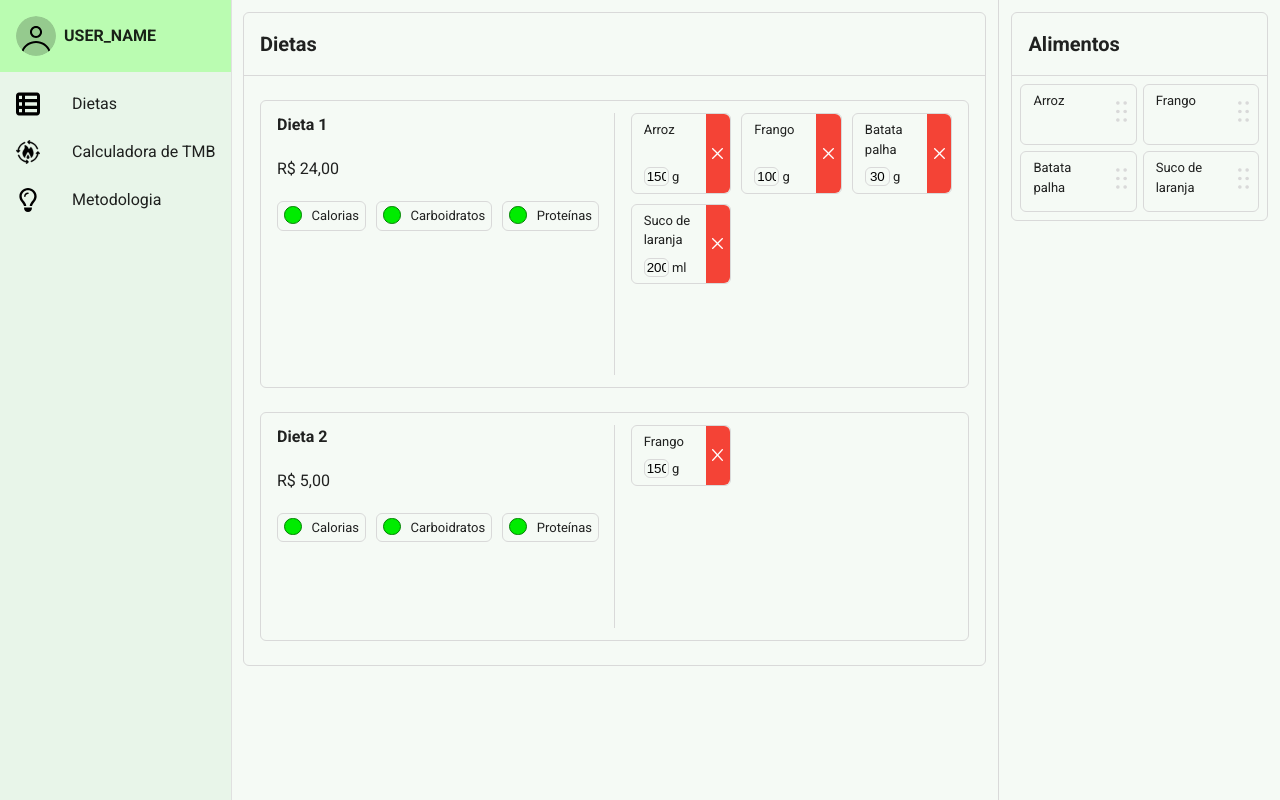
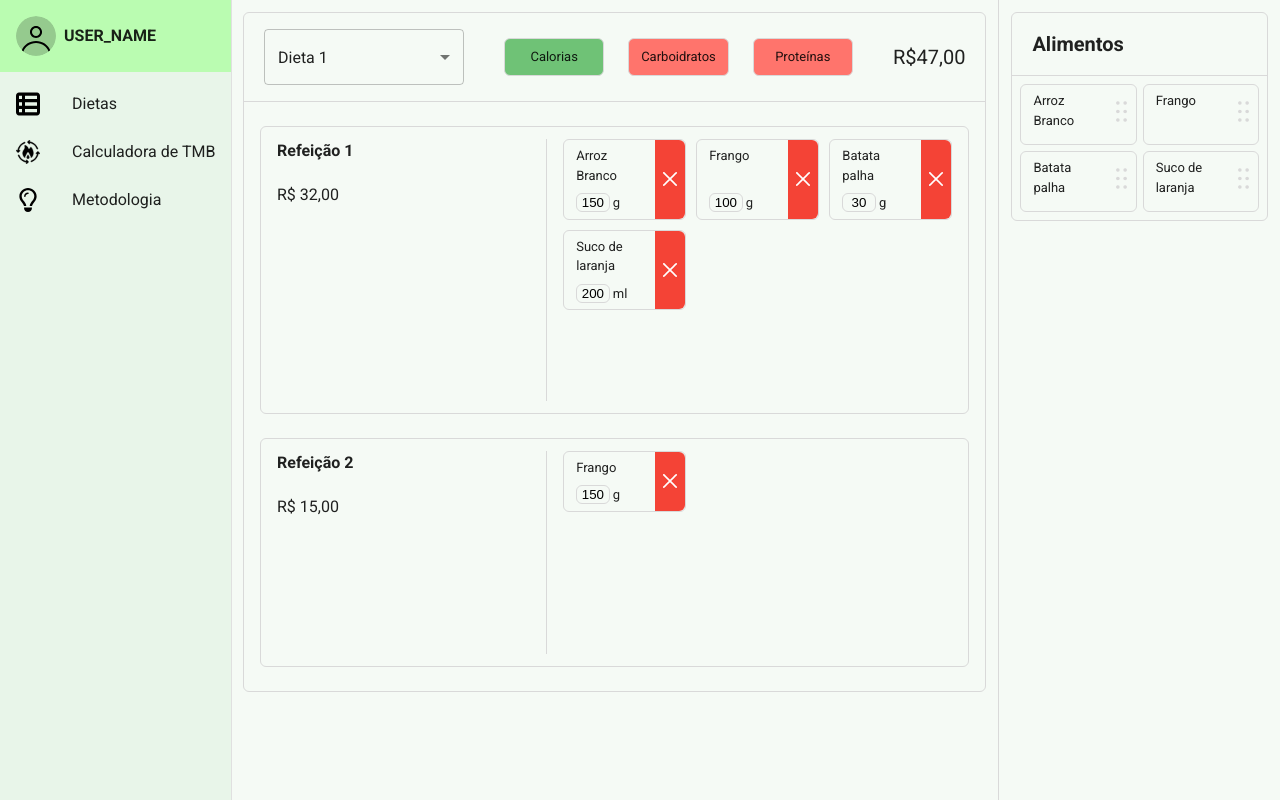
Before and after one commit to Daniel-P-Lima/macrofinds, a React (Create React App) app in the folder macrofinds-frontend/: page / in a window 1280 px wide. Built offline with nearby package versions, Linux system fonts and the light colour scheme.

Commit message:
Mainpage com dietas e refeições && cálculo de cal, prot e carb implementados

```diff
--- a/macrofinds-frontend/src/pages/UserData/UserData.css
+++ b/macrofinds-frontend/src/pages/UserData/UserData.css
@@ -15,12 +15,10 @@
 .main-container {
     display: flex;
     align-items: center;
-    justify-content: center;
     flex-direction: column;
     border: solid 0.1px #D9D9D9;
     border-radius: 5px;
     width: 100%;
-    min-height: 100%;
 }
 
 .main {
--- a/macrofinds-frontend/src/pages/main/Main.css
+++ b/macrofinds-frontend/src/pages/main/Main.css
@@ -32,10 +32,41 @@
 }
 
 .dietas-box-header{
-    padding: 16px 0;
-    padding-left: 16px;
+    display: flex;
+    gap: 10px;
+    padding: 16px 20px;
     border-bottom: 1px solid #D9D9D9;
     font-size: 1.25em;
+}
+
+.dietas-box-header-left{
+    flex: 0 0 fit-content;
+}
+
+.dietas-box-header-mid{
+    flex: 1 1 auto;
+    display: flex;
+    align-items: center;
+    justify-content: center;
+    gap: 24px;
+}
+
+.dietas-box-header-right{
+    flex: 0 0 fit-content;
+    text-align: right;
+    align-content: center;
+}
+
+.value-box{
+    display: flex;
+    flex: 0 0 100px;
+    padding: 8px 12px;
+    gap: 10px;
+    font-size: small;
+    height: fit-content;
+    justify-content: center;
+    -webkit-transition: 0.5s;
+    transition: 0.5s;
 }
 
 .section{
@@ -65,27 +96,6 @@
 .left-section-values{
     display: flex;
     gap: 10px;
-}
-
-.value-box{
-    display: flex;
-    flex: 1 1 auto;
-    padding: 4px 6px;
-    gap: 10px;
-    font-size: small;
-}
-
-.value-box-circle{
-    aspect-ratio: 1 / 1;
-    height: 90%;
-    width: auto;
-
-    background-color: rgb(0, 236, 0);
-    border: 1px solid green ;
-    border-radius: 50%;
-
-    -webkit-transition: 0.5s;
-    transition: 0.5s;
 }
 
 .right-section{
@@ -209,14 +219,22 @@
     gap: 6px;
 }
 
-/*@media only screen and (max-width: 1595px){
-    .right-column-content{
-        grid-template-columns: repeat(1, 1fr);
+@media only screen and (max-width: 1535px){
+    .left-section{
+        width: 40%;
+    }
+
+    .right-section{
+        width: 60%;
     }
 }
 
-@media only screen and (max-width: 1280px){
+@media only screen and (max-width: 1095px){
     .right-section{
         grid-template-columns: repeat(2, 1fr);
     }
-}*/
+
+    .right-column-content{
+        grid-template-columns: 1fr;
+    }
+}
--- a/macrofinds-frontend/src/pages/main/Main.jsx
+++ b/macrofinds-frontend/src/pages/main/Main.jsx
@@ -4,29 +4,109 @@ import Section from "./components/Section"
 import Navbar from "../../assets/Navbar/Navbar"
 import DraggableFood from "./components/DraggableFood"
 import { DndContext } from "@dnd-kit/core"
+import { MenuItem, FormControl, Select, Box } from '@mui/material';
 
 export default function Main(){
   const [dietInfo, setDietInfo] = useState([]);
   const [foodInfo, setFoodInfo] = useState([]);
   const [draggingElement, setDraggingElement] = useState(null);
+  const [selectedDiet, setSelectedDiet] = useState(0);
+  const [userData, setUserData] = useState({});
+  const [neededConsumption, setNeededConsumption] = useState([]);
 
   useEffect(() => {
     setDietInfo([{name: "Dieta 1",
-                  price: "24,00",
+                  plates: [{name: "Refeição 1",
                             food: [{id: 0, amount: 150}, {id: 1, amount: 100}, {id: 2, amount: 30}, {id: 3, amount: 200}]
                            },
+                           {name: "Refeição 2",
+                            food: [{id: 1, amount: 150}]
+                           }]
+                 },
                  {name: "Dieta 2",
-                  price: "5,00",
-                  food: [{id: 1, amount: 150}]
-                 }])
+                  plates: [{name: "Refeição 1",
+                            food: [{id: 1, amount: 100}]
+                           },
+                           {name: "Refeição 2",
+                            food: [{id: 0, amount: 150}, {id: 1, amount: 100}, {id: 2, amount: 30}, {id: 3, amount: 200}]
+                           }]
+                 }
+                ])
   }, []);
 
   useEffect(() => {
-    setFoodInfo([{id: 0, name: "Arroz", unit: "g"},
-                 {id: 1, name: "Frango", unit: "g"},
-                 {id: 2, name: "Batata palha", unit: "g"},
-                 {id: 3, name: "Suco de laranja", unit: "ml"}])
+    setFoodInfo([{id: 0, name: "Arroz Branco", unit: "g", price: 0.07, cal: 3590, prot: 0.06, carb: 0.798},
+                 {id: 1, name: "Frango", unit: "g", price: 0.1, cal: 2390, prot: 0.27, carb: 0},
+                 {id: 2, name: "Batata palha", unit: "g", price: 0.05, cal: 730, prot: 0.018, carb: 0.16},
+                 {id: 3, name: "Suco de laranja", unit: "ml", price: 0.05, cal: 470, prot: 0.007, carb: 0.103}])
   }, []);
+
+  useEffect(() => {
+    setUserData({
+      peso: 54,
+      altura: 173,
+      sexo: "M",
+      intensidade: "M",
+      idade: 20,
+      objetivo: "M"
+    });
+    /*fetch('http://localhost:5000/usuario/1')
+      .then(res => res.json())
+      .then(data => {
+        setUserData({
+            peso: data.peso_usuario || '',
+            altura: data.altura_usuario || '',
+            sexo: data.sexo_usuario || '',
+            intensidade: data.tipo_atividade_fisica || '',
+            idade: data.idade_usuario || '',
+            objetivo: data.obj_usuario || ''
+        });
+      }
+    );*/
+  }, []);
+
+  useEffect(() => {
+    const peso = parseFloat(userData.peso);
+    const altura = parseFloat(userData.altura);
+    const idade = parseFloat(userData.idade);
+
+    let resultado = 0;
+    if (userData.sexo === 'M') {
+      resultado = 66 + 13.7 * peso + 5 * altura - 6.8 * idade;
+    } else if (userData.sexo === 'F') {
+      resultado = 655 + 9.6 * peso + 1.7 * altura - 4.7 * idade;
+    }
+
+    let fator = 1;
+    if (userData.intensidade === 'N') fator = 1.2;
+    else if (userData.intensidade === 'M') fator = 1.35;
+    else if (userData.intensidade === 'I') fator = 1.45;
+
+    const tmbFinal = resultado * fator;
+
+    let calcProteinas, calcCarboidratos;
+    //prot e carbos calculo de acordo com o objetivo
+    if (userData.objetivo === 'B') {
+        calcProteinas = peso * 2.2; // 2.2g por kg de peso
+        calcCarboidratos = peso * 5; // 5g por kg de peso
+    } else if (userData.objetivo === 'C') {
+        calcProteinas = peso * 2.5; // 2.5g por kg de peso
+        calcCarboidratos = peso * 3; // 3g por kg de peso
+    } else if (userData.objetivo === 'M') {
+        calcProteinas = peso * 2; // 2g por kg de peso
+        calcCarboidratos = peso * 4; // 4g por kg de peso
+    }
+
+    setNeededConsumption([tmbFinal, calcProteinas, calcCarboidratos]);
+  }, [userData]);
+
+  function colorByPercentage(value, total){
+    const percentage = value / total;
+
+    if(percentage >= 1) return "#6fc276"
+    else if(percentage >= 0.75) return "#ffee8c"
+    else return "#ff746c"
+  }
 
   function handleDragEnd(event){
     const {active, over} = event
@@ -37,13 +117,19 @@ export default function Main(){
     const newFood = {id: active.id, amount: 0}
 
     setDietInfo(() =>
-      dietInfo.map((diet) =>
-        diet.name === overName && diet.food.length < 9 && !diet.food.some((food) => food.id === newFood.id)
+      dietInfo.map((diet, i) =>
+        i === selectedDiet
         ? {
             ...diet,
-              food: [...diet.food, newFood]
+            plates: diet.plates.map((ref) =>
+              ref.name === overName && ref.food.length < 9 && !ref.food.some((food) => food.id === newFood.id)
+              ? {
+                  ...ref,
+                  food: [...ref.food, newFood]
                 }
-          : diet
+              : ref
+            )
+          } : diet
       )
     )
 
@@ -60,26 +146,36 @@ export default function Main(){
     setDraggingElement(active.id)
   }
 
-  function removeFoodFromDiet(dietName, foodId){
+  function removeFoodFromDiet(refName, foodId){
     setDietInfo(() =>
-      dietInfo.map((diet) =>
-        diet.name === dietName
+      dietInfo.map((diet, i) =>
+        i === selectedDiet
         ? {
             ...diet,
-              food: diet.food.filter(food => food.id !== foodId)
+            plates: diet.plates.map((ref) =>
+              ref.name === refName
+              ? {
+                  ...ref,
+                  food: ref.food.filter(food => food.id !== foodId)
                 }
-          : diet
+              : ref
+            )
+          } : diet
       )
     )
   }
 
-  function setFoodAmount(dietName, foodId, newAmount){
+  function setFoodAmount(refName, foodId, newAmount){
     setDietInfo(() =>
-      dietInfo.map((diet) =>
-        diet.name === dietName
+      dietInfo.map((diet, i) =>
+        i === selectedDiet
         ? {
             ...diet,
-              food: diet.food.map(food =>
+            plates: diet.plates.map((ref) =>
+              ref.name === refName
+              ? {
+                  ...ref,
+                  food: ref.food.map(food =>
                     food.id === foodId
                     ? {
                         ...food,
@@ -88,7 +184,9 @@ export default function Main(){
                     : food
                   )
                 }
-          : diet
+              : ref
+            )
+        } : diet
       )
     )
   }
@@ -103,11 +201,47 @@ export default function Main(){
         <div className='column mid-column'>
           <div className='dietas-box'>
             <header className='dietas-box-header'>
-              <strong> Dietas </strong>
+              <div className='dietas-box-header-left'>
+                <Box
+                  component="form"
+                  noValidate
+                  autoComplete="off"
+                  sx={{
+                      minWidth: '200px',
+                      width: '20%',
+                  }}
+                  onSubmit={(e) => e.preventDefault()}
+                >
+                  <FormControl fullWidth margin='none'>
+                    {dietInfo.length > 0 && (
+                      <Select
+                        value={selectedDiet}
+                        variant="outlined"
+                        onChange={(e) => {setSelectedDiet(parseInt(e.target.value))}}
+                        fullWidth
+                      >
+                        {dietInfo.map((dieta, i) =>
+                          <MenuItem value={i}> {dieta.name} </MenuItem>
+                        )}
+                      </Select>
+                    )}
+                  </FormControl>
+                </Box>
+              </div>
+
+              {dietInfo.length > 0 && <div className='dietas-box-header-mid'>
+                <div className='value-box dietas-box' style={{backgroundColor: colorByPercentage(dietInfo[selectedDiet].plates.reduce((a, v) => a += v.food.reduce((a, v) => a += foodInfo[v.id].cal * v.amount, 0), 0), neededConsumption[0])}}> Calorias </div>
+                <div className='value-box dietas-box' style={{backgroundColor: colorByPercentage(dietInfo[selectedDiet].plates.reduce((a, v) => a += v.food.reduce((a, v) => a += foodInfo[v.id].carb * v.amount, 0), 0), neededConsumption[0])}}> Carboidratos </div>
+                <div className='value-box dietas-box' style={{backgroundColor: colorByPercentage(dietInfo[selectedDiet].plates.reduce((a, v) => a += v.food.reduce((a, v) => a += foodInfo[v.id].prot * v.amount, 0), 0), neededConsumption[0])}}> Proteínas </div>
+              </div>}
+
+              <div className='dietas-box-header-right'>
+                {dietInfo.length > 0 && "R$" + parseFloat(dietInfo[selectedDiet].plates.reduce((a, v) => a += v.food.reduce((a, v) => a += foodInfo[v.id].price * v.amount, 0), 0)).toFixed(2).replace(".", ",")}
+              </div>
             </header>
             <div>
-              {dietInfo.map((dieta) =>
-                <Section dieta={dieta} foodInfo={foodInfo} remove={removeFoodFromDiet} setAmount={setFoodAmount} draggingElement={draggingElement} />
+              {dietInfo.length > 0 && dietInfo[selectedDiet].plates.map((ref) =>
+                <Section ref={ref} foodInfo={foodInfo} remove={removeFoodFromDiet} setAmount={setFoodAmount} draggingElement={draggingElement} />
               )}
             </div>
           </div>
--- a/macrofinds-frontend/src/pages/main/components/Content.jsx
+++ /dev/null
@@ -1,21 +0,0 @@
-import { useDroppable } from "@dnd-kit/core"
-import Food from "./Food"
-
-export default function Content({name, dietFoodList, foodInfo, remove, setAmount, draggingElement}){
-    const {isOver, setNodeRef} = useDroppable({
-        id: name
-    })
-
-    const style = {
-        display: isOver && dietFoodList.length < 9 && !dietFoodList.some(food => food.id === draggingElement) ? "block" : "none"
-    }
-
-    return(
-        <div className='right-section' ref={setNodeRef}>
-            {dietFoodList.map((food) =>
-                <Food amount={food.amount} food={foodInfo[food.id]} remove={remove} dietName={name} setAmount={setAmount} isOver={isOver} draggingElement={draggingElement} />
-            )}
-            <div className="lastFood" style={style}></div>
-        </div>
-    )
-}
--- a/macrofinds-frontend/src/pages/main/components/Section.jsx
+++ b/macrofinds-frontend/src/pages/main/components/Section.jsx
@@ -1,24 +1,30 @@
-import Content from "./Content"
+import { useDroppable } from "@dnd-kit/core"
+import Food from "./Food"
 
-export default function Section({dieta, foodInfo, remove, setAmount, draggingElement}){
+export default function Section({ref, foodInfo, remove, setAmount, draggingElement}){
+    const {isOver, setNodeRef} = useDroppable({
+        id: ref.name
+    })
+
+    const style = {
+        display: isOver && ref.food.length < 9 && !ref.food.some(food => food.id === draggingElement) ? "block" : "none"
+    }
+
     return(
         <div className='section dietas-box'>
             <div className='left-section'>
-                <strong> {dieta.name} </strong>
-                <p className='no-margin'> R$ {dieta.price} </p>
+                <strong> {ref.name} </strong>
+                <p className='no-margin'> R$ {parseFloat(ref.food.reduce((a, v) => a += foodInfo[v.id].price * v.amount, 0)).toFixed(2).replace(".", ",")} </p>
                 <div className='left-section-values'>
-                <div className='value-box dietas-box'>
-                    <div className='value-box-circle'></div> <p className="no-margin">Calorias</p>
-                </div>
-                <div className='value-box dietas-box'>
-                    <div className='value-box-circle'></div> <p className="no-margin">Carboidratos</p>
-                </div>
-                <div className='value-box dietas-box'>
-                    <div className='value-box-circle'></div> <p className="no-margin">Proteínas</p>
-                </div>
+
                 </div>
             </div>
-            <Content name={dieta.name} dietFoodList={dieta.food} foodInfo={foodInfo} remove={remove} setAmount={setAmount} draggingElement={draggingElement} />
+            <div className='right-section' ref={setNodeRef}>
+                {ref.food.map((food) =>
+                    <Food amount={food.amount} food={foodInfo[food.id]} remove={remove} dietName={ref.name} setAmount={setAmount} isOver={isOver} draggingElement={draggingElement} />
+                )}
+                <div className="lastFood" style={style}></div>
+            </div>
         </div>
     )
 }
```
Also changed, not shown: macrofinds-frontend/src/pages/UserData/UserData.jsx (+30 -15 lines). Lines whose indentation alone changed are shown as unchanged.
